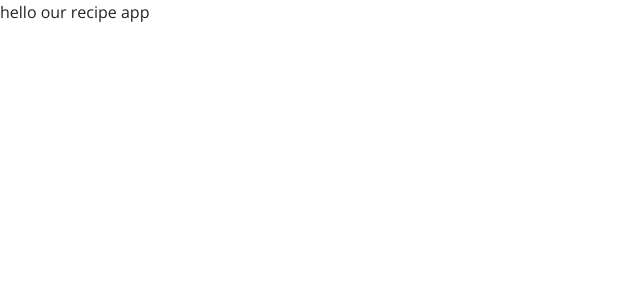
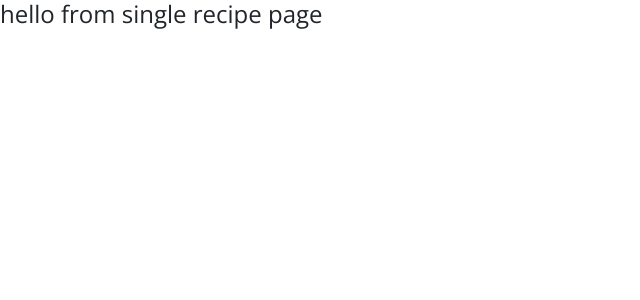
Before and after one commit to indam94/Food2ForkRecipe_React, a React (Create React App) app: page /recipes/1 in a window 1280 px wide. Shown: the top 300 px of the page, without its empty margins (0-640 px from the left). Built offline with nearby package versions, Linux system fonts and the light colour scheme.

Commit message:
React Router Setup

```diff
--- a/src/App.js
+++ b/src/App.js
@@ -2,13 +2,28 @@
 import "@fortawesome/fontawesome-free/css/all.min.css";
 import './App.css'
 import 'bootstrap/dist/css/bootstrap.min.css'
+import Home from './pages/Home'
+import Recipes from './pages/Recipes'
+import SingleRecipe from './pages/SingleRecipe'
+import Default from './pages/Default'
+import {BrowserRouter as Router, Route, Switch} from 'react-router-dom'
 
 export default class App extends Component {
   render() {
     return (
-      <div>
-        hello our recipe app
-      </div>
+      <Router>
+        <main>
+          {/* navbar */}
+          <Switch>
+            <Route path='/' exact component = {Home} />
+            <Route path='/recipes' exact component = {Recipes} />
+            <Route path='/recipes/:id' component = {SingleRecipe} />
+            <Route component = {Default} />
+          </Switch >
+        </main>
+
+      </Router>
+
     )
   }
 }
--- /dev/null
+++ b/src/pages/Default.js
@@ -0,0 +1,11 @@
+import React, { Component } from 'react'
+
+export default class Default extends Component {
+    render() {
+        return (
+            <h4>
+                hello from error page
+            </h4>
+        )
+    }
+}
--- /dev/null
+++ b/src/pages/Home.js
@@ -0,0 +1,11 @@
+import React, { Component } from 'react'
+
+export default class Home extends Component {
+    render() {
+        return (
+            <h4>
+                Hello from home page
+            </h4>
+        )
+    }
+}
--- /dev/null
+++ b/src/pages/Recipes.js
@@ -0,0 +1,11 @@
+import React, { Component } from 'react'
+
+export default class Recipes extends Component {
+    render() {
+        return (
+            <h4>
+                hello from recipes page
+            </h4>
+        )
+    }
+}
--- /dev/null
+++ b/src/pages/SingleRecipe.js
@@ -0,0 +1,11 @@
+import React, { Component } from 'react'
+
+export default class SingleRecipe extends Component {
+    render() {
+        return (
+            <h4>
+                hello from single recipe page
+            </h4>
+        )
+    }
+}
```
